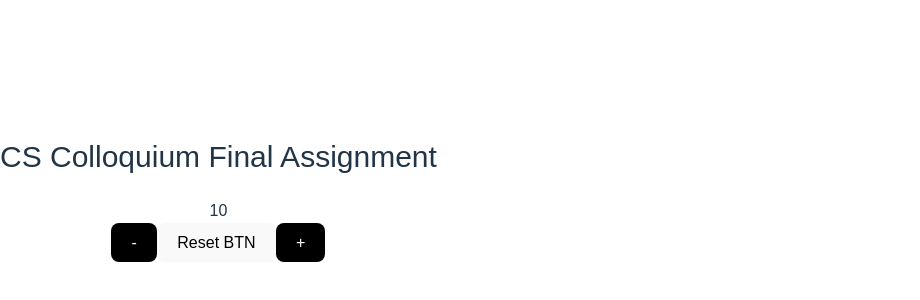
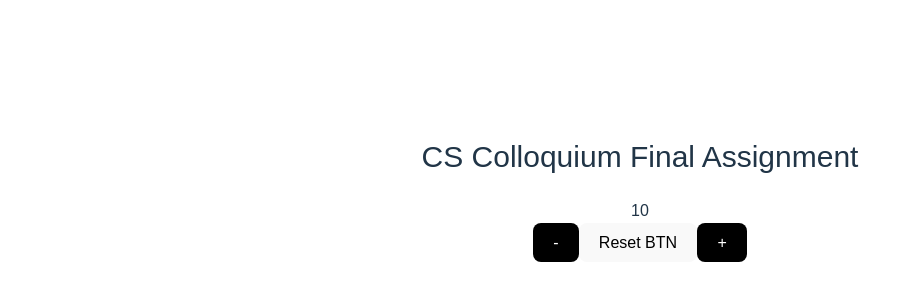
Before and after one commit to jw0202058/20252R0136COSE40500, a React (Vite) app: page / in a window 1280 px wide. Shown: the part 202-502 px from the top of the page, without its empty margins (0-920 px from the left). Built offline with nearby package versions, Linux system fonts and the light colour scheme.

Commit message:
fix: Fix container width for full screen layout

```diff
--- a/src/App.css
+++ b/src/App.css
@@ -1,6 +1,9 @@
 .container {
   display: flex;
+  flex: 1;
+  width: 100vw;
   flex-direction: column;
+  justify-content: center;
   align-items: center;
   font-family: Arial;
 }
```
